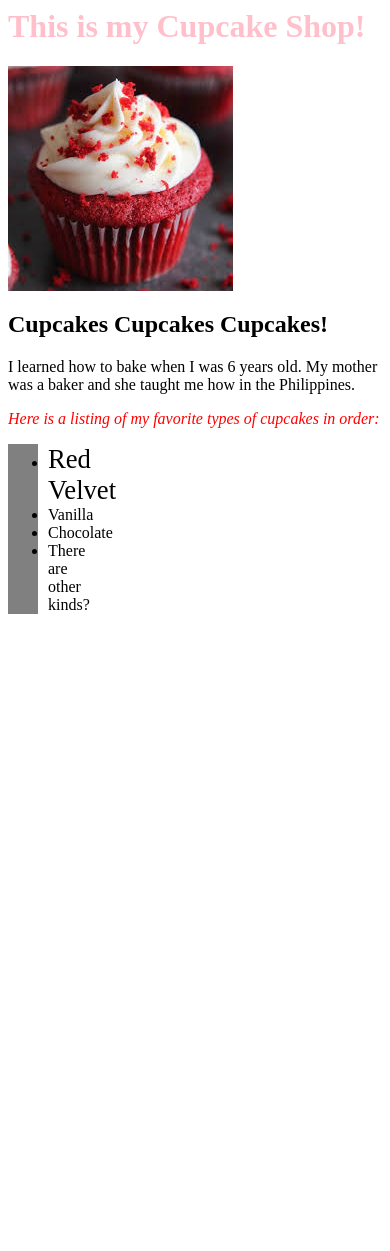
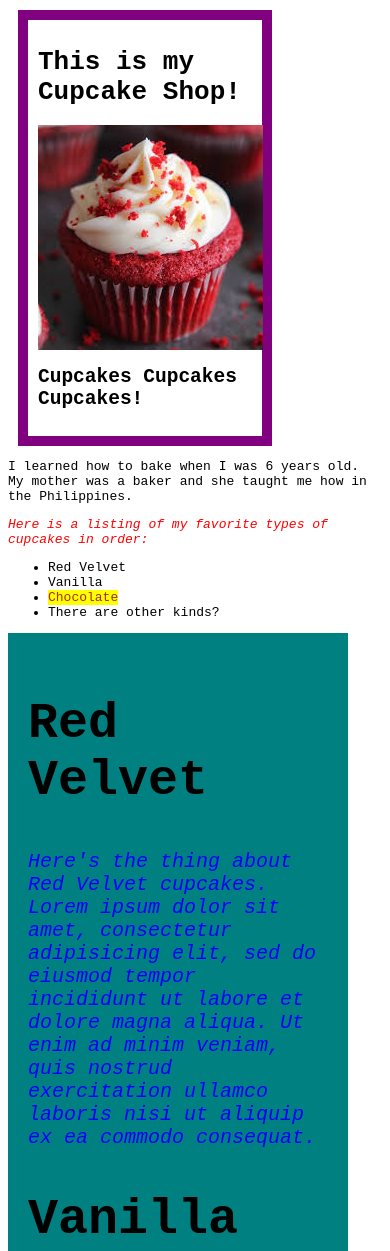
Before and after one commit to rdrayer/EpicodusMy-first-website, a plain HTML site: page cupcake-shop.html in a window 390 px wide. Shown: the top 1251 px of the page. Before the commit the page ends 844 px from the top, so only its background shows below. Drawn offline with Linux system fonts and the light colour scheme.

Commit message:
add cascading, responsive design, css nesting, etc

```diff
--- a/css/cupcakestyles.css
+++ b/css/cupcakestyles.css
@@ -1,5 +1,5 @@
-h1 {
-  color: pink;
+body {
+  font-family: monospace;
 }
 
 .important {
@@ -8,13 +8,47 @@ h1 {
 }
 
 .list {
-  float: center;
-  width: 30px;
   font-style: bold;
-  background-color: gray;
 }
 
 .pop {
-  font-size: 20pt;
   font-style: bold;
 }
+
+.box {
+  margin: 10px;
+  border: 10px solid purple;
+  padding: 10px;
+  margin-right: 110px;
+}
+
+.flavors p {
+  font-style: italic;
+  color: blue;
+  font-size: 20px;
+}
+
+.flavors h2 {
+  font-size: 50px;
+}
+
+#choco span {
+  color: brown;
+  background-color: yellow;
+}
+
+@media screen and (max-width: 768px) and (min-width: 600px) {
+  body {
+    background-color: black;
+    color: white;
+  }
+}
+
+@media screen and (max-width: 580px) {
+    .flavors {
+      width: 300px;
+      float: left;
+      padding: 20px;
+      background-color: teal;
+  }
+}
--- a/cupcake-shop.html
+++ b/cupcake-shop.html
@@ -4,9 +4,11 @@
     <title>Cupcake Shop!</title>
   </head>
     <body>
-      <h1>This is my Cupcake Shop!</h1>
-      <img src="img/cupcake.jpeg" alt="cupcake image"/>
-      <h2>Cupcakes Cupcakes Cupcakes!</h2>
+      <div class ="box">
+        <h1>This is my Cupcake Shop!</h1>
+        <img src="img/cupcake.jpeg" alt="cupcake image"/>
+        <h2>Cupcakes Cupcakes Cupcakes!</h2>
+      </div>
 
       <p class="intro">I learned how to bake when I was 6 years old. My mother was a baker and she taught me how in the Philippines.</p>
       <p class="important">Here is a listing of my favorite types of cupcakes in order:</p>
@@ -15,10 +17,18 @@
       <ul>
         <li><span class = "pop">Red Velvet</span></li>
         <li>Vanilla</li>
-        <li>Chocolate</li>
+        <li id = "choco"><span>Chocolate</span></li>
         <li>There are other kinds?</li>
       </ul>
     </div>
 
+    <div class="flavors">
+      <h2>Red Velvet</h2>
+      <p>Here's the thing about Red Velvet cupcakes. Lorem ipsum dolor sit amet, consectetur adipisicing elit, sed do eiusmod tempor incididunt ut labore et dolore magna aliqua. Ut enim ad minim veniam, quis nostrud exercitation ullamco laboris nisi ut aliquip ex ea commodo consequat.</p>
+
+      <h2>Vanilla</h2>
+      <p>Here's the thing about Vanilla cupcakes. Duis aute irure dolor in reprehenderit in voluptate velit esse cillum dolore eu fugiat nulla pariatur. Excepteur sint occaecat cupidatat non proident, sunt in culpa qui officia deserunt mollit anim id est laborum.</p>
+    </div>
+
     </body>
 </html>
```
